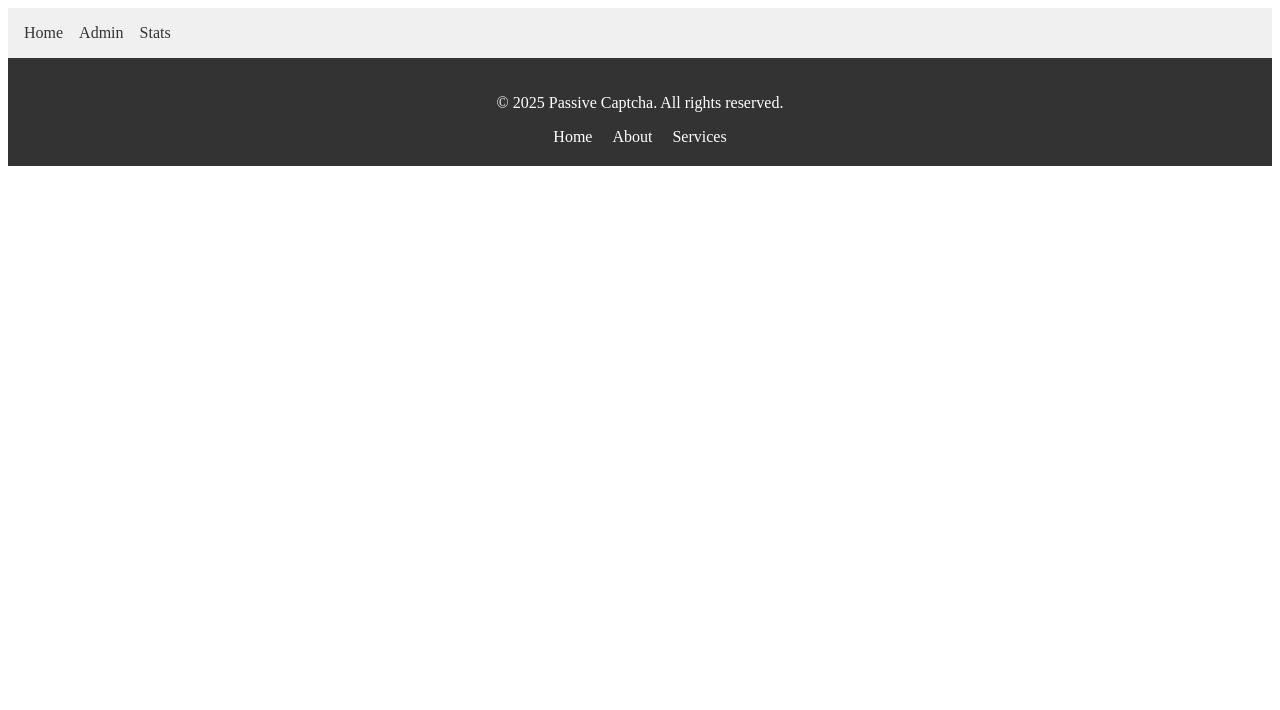
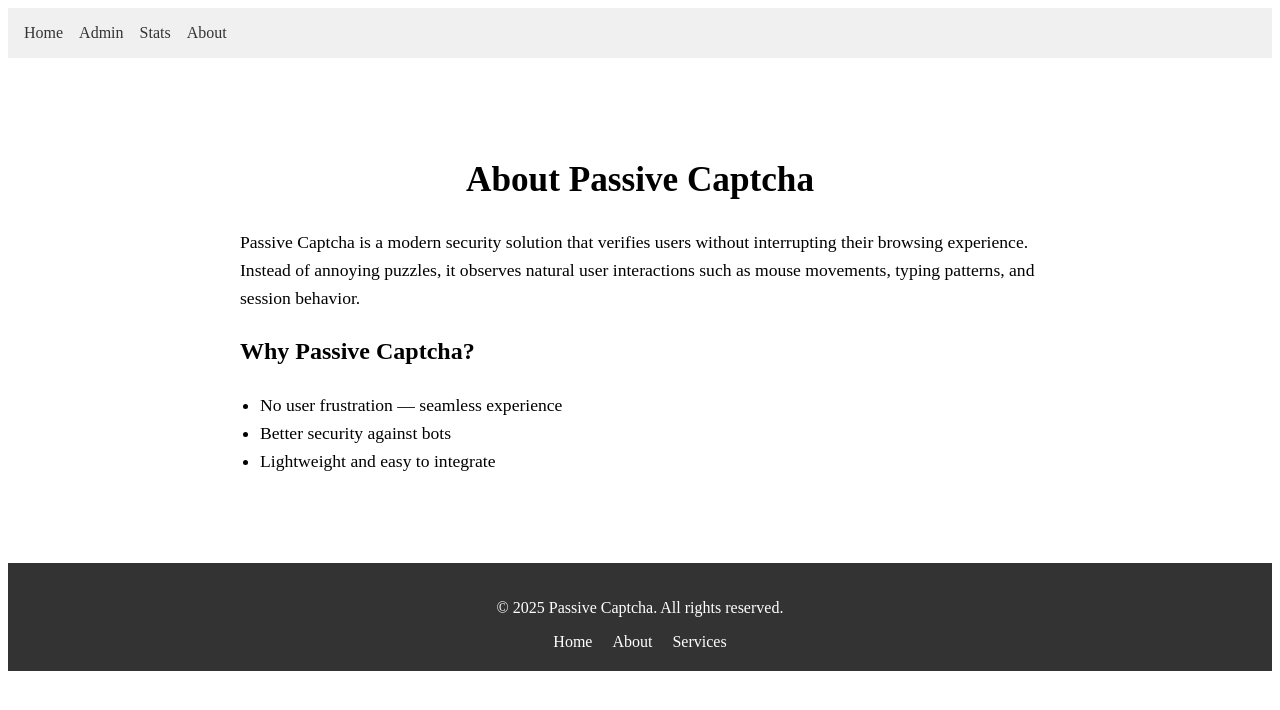
Before and after one commit to utkarshjoshilkar/Passive_Captcha, a React (Vite) app in the folder frontend/: page /about in a window 1280 px wide. Shown: the top 710 px of the page. Built offline with nearby package versions, Linux system fonts and the light colour scheme.

Commit message:
about section done

```diff
--- a/frontend/src/App.jsx
+++ b/frontend/src/App.jsx
@@ -4,6 +4,7 @@ import Admin from "./pages/Admin";
 import Stats from "./pages/Stats";
 import Navbar from "./components/Navbar";
 import Footer from "./components/Footer";
+import About from "./pages/About";
 
 export default function App() {
   return (
@@ -13,6 +14,7 @@ export default function App() {
         <Route path="/" element={<Home />} />
         <Route path="/admin" element={<Admin />} />
         <Route path="/stats" element={<Stats />} />
+        <Route path="/about" element={<About/>}/>
       </Routes>
       <Footer/>
     </div>
--- a/frontend/src/components/Navbar.css
+++ b/frontend/src/components/Navbar.css
@@ -18,6 +18,6 @@ nav a:hover{
 nav a:active{
     color: white;
     background-color: blue;
-    padding: 0.5rem 1rem;
+    padding: 0.05rem 0.5rem;
     border-radius: 4px;
 }
--- a/frontend/src/components/Navbar.jsx
+++ b/frontend/src/components/Navbar.jsx
@@ -7,6 +7,7 @@ export default function Navbar(){
             <NavLink to="/" end>Home</NavLink>
             <NavLink to="/admin" end>Admin</NavLink>
             <NavLink to="/stats" end>Stats</NavLink>
+            <NavLink to="/about" end>About</NavLink>
         </nav>
     );
 }
--- a/frontend/src/index.css
+++ b/frontend/src/index.css
@@ -128,3 +128,34 @@
   box-shadow: 0 4px 10px rgba(0,0,0,0.1);
   font-size: 1.1rem;
 }
+
+/* index.css */
+
+.about-container{
+  max-width: 800px;
+  margin: 50px auto;
+  padding:20px;
+  line-height: 1.6;
+}
+
+.about-container h1{
+  text-align: center;
+  margin-bottom: 20px;
+  font-size: 2.2rem;
+}
+
+.about-container ul {
+  font-size: 1.1rem;
+  margin-top: 15px;
+  padding-left: 20px;
+}
+
+.about-container p{
+  font-size: 1.1rem;
+
+}
+
+.about-container ul {
+  margin-top: 15px;
+  padding-left: 20px;
+}
--- a/frontend/src/pages/About.jsx
+++ b/frontend/src/pages/About.jsx
@@ -1,8 +1,20 @@
 export default function About() {
   return (
-    <div>
-      <h1>About Page</h1>
-      <p>This project is built with React and CSS.</p>
+    <div className="about-container">
+      <h1>About Passive Captcha</h1>
+      <p>
+        Passive Captcha is a modern security solution that verifies users
+        without interrupting their browsing experience.
+        Instead of annoying puzzles, it observes natural user interactions
+        such as mouse movements, typing patterns, and session behavior.
+      </p>
+
+      <h2>Why Passive Captcha?</h2>
+      <ul>
+        <li>No user frustration — seamless experience</li>
+        <li>Better security against bots</li>
+        <li>Lightweight and easy to integrate</li>
+      </ul>
     </div>
   )
 }
--- a/frontend/src/pages/Admin.jsx
+++ b/frontend/src/pages/Admin.jsx
@@ -1,8 +1,20 @@
 export default function Admin() {
   return(
-    <div>
-      <h1>Hello to admin page</h1>
-      <p>Welcome to the Passive Captcha frontend!</p>
+    <div className="about-container">
+      <h1>About Passive Captcha</h1>
+      <p>
+        Passive Captcha is a modern security solution that verifies users
+        without interrupting their browsing experience.
+        Instead of annoying puzzles, it observes natural user interactions
+        such as mouse movements, typing patterns, and session behavior.
+      </p>
+
+      <h2>Why Passive Captcha?</h2>
+      <ul>
+        <li>No user frustration — seamless experience</li>
+        <li>Better security against bots</li>
+        <li>Lightweight and easy to integrate</li>
+      </ul>
     </div>
   )
 }
```
